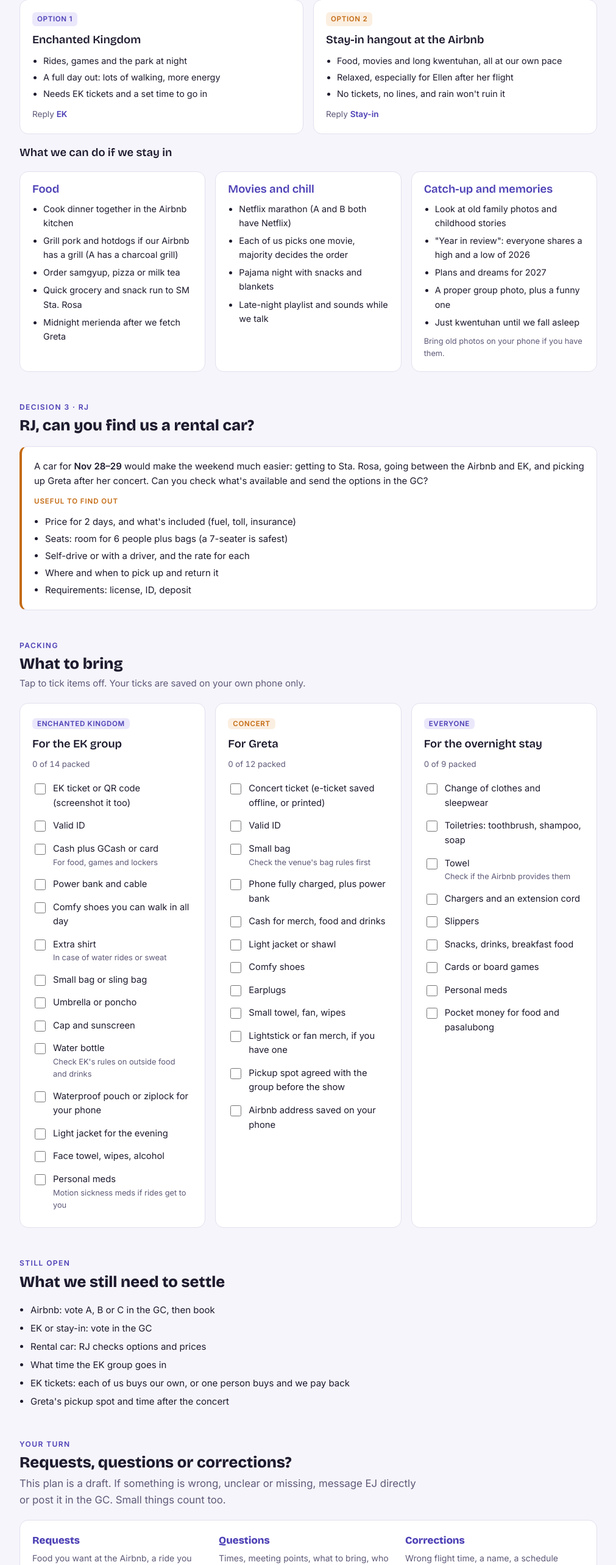
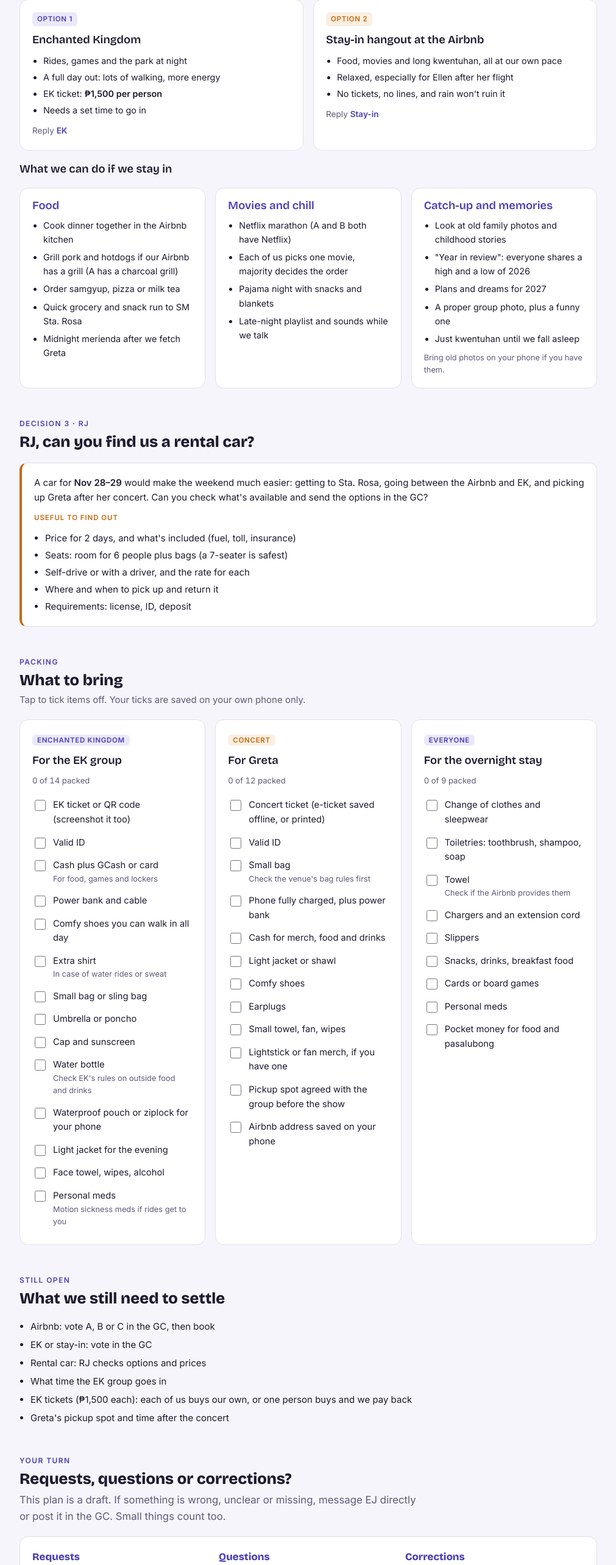
Before and after one commit to edgeclock/starosa-cousins-2026, a plain HTML site: page index.html in a window 1280 px wide. Shown: the part 4013-6580 px from the top of the page at 61% size, without its empty margins (134-1145 px from the left). Drawn offline with nearby package versions, Linux system fonts and the light colour scheme.

Commit message:
Add EK ticket price (PHP 1,500 per person)
Co-Authored-By: Claude Opus 5.5 <noreply@anthropic.com>

```diff
--- a/index.html
+++ b/index.html
@@ -459,7 +459,8 @@ button {
         <ul>
           <li>Rides, games and the park at night</li>
           <li>A full day out: lots of walking, more energy</li>
-          <li>Needs EK tickets and a set time to go in</li>
+          <li>EK ticket: <strong>₱1,500 per person</strong></li>
+          <li>Needs a set time to go in</li>
         </ul>
         <p class="reply">Reply <b>EK</b></p>
       </div>
@@ -608,7 +609,7 @@ button {
       <li>EK or stay-in: vote in the GC</li>
       <li>Rental car: RJ checks options and prices</li>
       <li>What time the EK group goes in</li>
-      <li>EK tickets: each of us buys our own, or one person buys and we pay back</li>
+      <li>EK tickets (₱1,500 each): each of us buys our own, or one person buys and we pay back</li>
       <li>Greta's pickup spot and time after the concert</li>
     </ul>
   </section>
@@ -634,7 +635,7 @@ button {
 A – ₱4,300 whole townhouse, near SM and EK (my pick!)
 B – ₱4,700 whole house, walk to SM
 C – ₱3,800 private room in a shared house
-Also vote: EK or Stay-in? (Stay-in = food, movies and catch-up at the Airbnb)
+Also vote: EK (₱1,500 ticket each) or Stay-in? (Stay-in = food, movies and catch-up at the Airbnb)
 Big thanks to Doc Greta, who's treating us to the Airbnb!
 RJ, can you check for a rental car for the 2 days? Packing lists are on the page too. Requests or corrections, message me here.</pre>
       <button type="button" id="copy-btn">Copy message</button>
```
Also changed, not shown: plan.html (+4 -3 lines).
